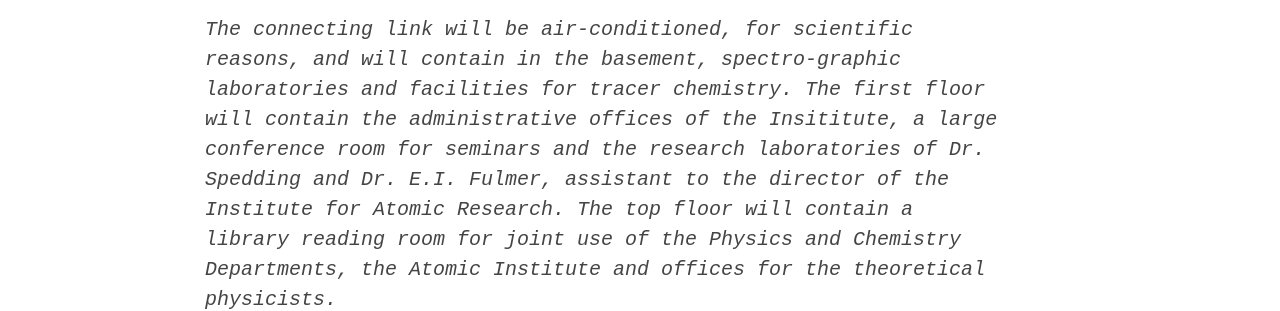
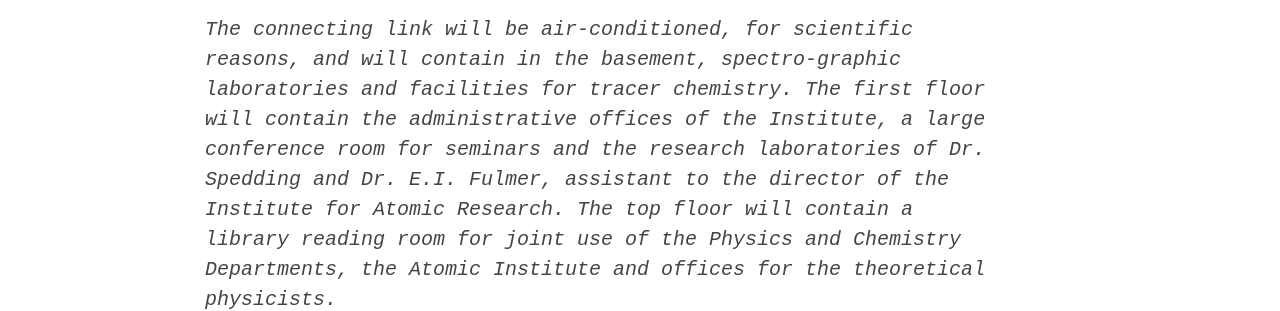
Before and after one commit to emanderson811/day-edition, a Jekyll site: the page built from _texts/buildings/158day-office-lab.md, in a window 1280 px wide. Shown: the part 804-1115 px from the top of the page. Built offline with Jekyll 4.4.1, drawn with Linux system fonts in a browser that asks for light colours.

Commit message:
Update 158day-office-lab.md

```diff
--- a/_texts/buildings/158day-office-lab.md
+++ b/_texts/buildings/158day-office-lab.md
@@ -22,6 +22,6 @@
 
 The intended use of the building was described in the *Iowa State Daily Student* on August 2, 1947:
 
->The connecting link will be air-conditioned, for scientific reasons, and will contain in the basement, spectro-graphic laboratories and facilities for tracer chemistry. The first floor will contain the administrative offices of the Insititute, a large conference room for seminars and the research laboratories of Dr. Spedding and Dr. E.I. Fulmer, assistant to the director of the Institute for Atomic Research. The top floor will contain a library reading room for joint use of the Physics and Chemistry Departments, the Atomic Institute and offices for the theoretical physicists.
+>The connecting link will be air-conditioned, for scientific reasons, and will contain in the basement, spectro-graphic laboratories and facilities for tracer chemistry. The first floor will contain the administrative offices of the Institute, a large conference room for seminars and the research laboratories of Dr. Spedding and Dr. E.I. Fulmer, assistant to the director of the Institute for Atomic Research. The top floor will contain a library reading room for joint use of the Physics and Chemistry Departments, the Atomic Institute and offices for the theoretical physicists.
 
 [^fn1]: Minutes, December 9, 1947
```
